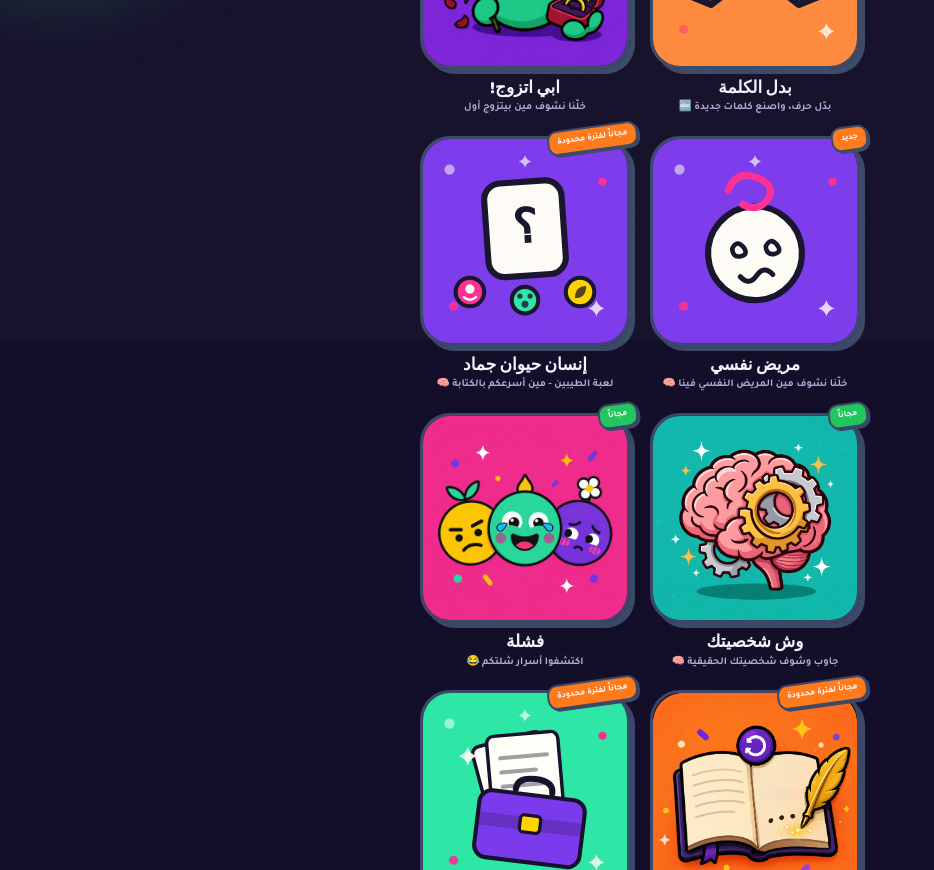
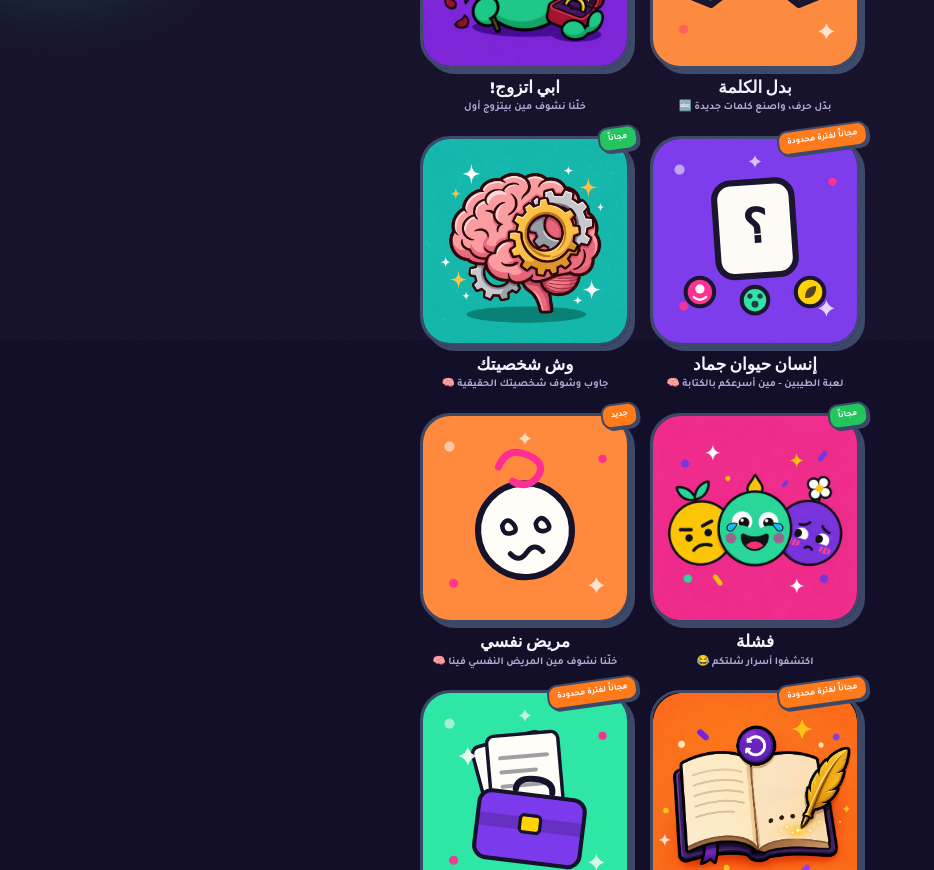
Before and after one commit to Amino-coder/fashlah, a Next.js app: page / in a window 1280 px wide. Shown: the part 460-1330 px from the top of the page, without its empty margins (0-934 px from the left). Built offline with nearby package versions, Linux system fonts and the light colour scheme; no server answers; a web font is replaced by a local one.

Commit message:
mareed icon and recommendation

```diff
--- a/app/mareed/solo/page.tsx
+++ b/app/mareed/solo/page.tsx
@@ -391,7 +391,7 @@ function SoloVerdict({
         {shareState === "working" ? "..." : shareState === "shared" ? "تم!" : shareState === "downloaded" ? "انحفظت الصورة!" : (ar ? "شارك نتيجتك" : "Share Results")}
       </button>
 
-      <EndGameShare game="mareed" lang={ar ? "ar" : "en"} nextGame="wadak" />
+      <EndGameShare game="mareed" lang={ar ? "ar" : "en"} nextGame="bidal" />
     </div>
   );
 }
--- a/app/page.tsx
+++ b/app/page.tsx
@@ -52,10 +52,10 @@ export default function Home() {
   const entries = [
     { href: "/bidal", title: "بدل الكلمة", sub: ar ? "بدّل حرف، واصنع كلمات جديدة 🔤" : "Swap a letter, beat the rest 🔤", Art: BidalArt, badge: ar ? "مجاناً لفترة محدودة" : "Free for a limited time", badgeColor: LIMITED_FREE },
     { href: "/shofah", title: SHOFAH_STR[lang].gameNameArabic, sub: ar ? "خلّنا نشوف مين بيتزوج أول" : "Who gets married first?", Art: ShofahArt, badge: ar ? "مجاناً" : "Free", badgeColor: ALWAYS_FREE },
-    { href: "/mareed", title: MAREED_STR[lang].gameNameArabic, sub: ar ? "خلّنا نشوف مين المريض النفسي فينا 🧠" : "Who's the psych patient among us? 🧠", Art: MareedArt, badge: ar ? "جديد" : "New", badgeColor: LIMITED_FREE },
     { href: "/ihj", title: "إنسان حيوان جماد", sub: ar ? "لعبة الطيبين - مين أسرعكم بالكتابة 🧠" : "Find the answer nobody else thinks of 🧠", Art: IhjArt, badge: ar ? "مجاناً لفترة محدودة" : "Free for a limited time", badgeColor: LIMITED_FREE },
     { href: "/wadak", title: "وش شخصيتك", sub: ar ? "جاوب وشوف شخصيتك الحقيقية 🧠" : "Answer and find your real personality 🧠", Art: WadakArt, badge: ar ? "مجاناً" : "Free", badgeColor: ALWAYS_FREE },
     { href: "/fashlah", title: t.gameName, sub: ar ? "اكتشفوا أسرار شلتكم 😂" : "Uncover your group's secrets 😂", Art: FashlahArt, badge: ar ? "مجاناً" : "Free", badgeColor: ALWAYS_FREE },
+    { href: "/mareed", title: MAREED_STR[lang].gameNameArabic, sub: ar ? "خلّنا نشوف مين المريض النفسي فينا 🧠" : "Who's the psych patient among us? 🧠", Art: MareedArt, badge: ar ? "جديد" : "New", badgeColor: LIMITED_FREE },
     { href: "/qissa", title: QISSA_STR[lang].gameNameArabic, sub: ar ? "قصة توها تبدأ... وتضيع بين الكل 😂" : "A story that gets lost along the way 😂", Art: QissaArt, badge: ar ? "مجاناً لفترة محدودة" : "Free for a limited time", badgeColor: LIMITED_FREE },
     { href: "/job", title: JOB_STR[lang].gameNameArabic, sub: ar ? "لعبة للعاطلين 👀" : "A game for the unemployed 👀", Art: JobArt, badge: ar ? "مجاناً لفترة محدودة" : "Free for a limited time", badgeColor: LIMITED_FREE },
     { href: "/qaseeda", title: QASEEDA_STR[lang].gameNameArabic, sub: ar ? "اكتبوا قصيدة سوا، بيت بيت 🪶" : "Write a poem together, line by line 🪶", Art: QaseedaArt, badge: ar ? "مجاناً لفترة محدودة" : "Free for a limited time", badgeColor: LIMITED_FREE },
--- a/components/art/GameArt.tsx
+++ b/components/art/GameArt.tsx
@@ -215,9 +215,9 @@ export function IhjArt({ size = 120 }: P) {
 /* ─── مريض نفسي — a dizzy, cross-eyed head with racing thoughts above it ─── */
 export function MareedArt({ size = 120 }: P) {
   const ROSE = "#FF2E93";
-  const WINE = "#7C3AED";
+  const ORANGE = "#FF8A3D";
   return (
-    <Tile bg={WINE}>
+    <Tile bg={ORANGE}>
       <Confetti a={ROSE} b={CREAM} />
       {/* dizzy head, off-axis like the other tiles' motifs */}
       <g transform="translate(100 112) rotate(-4)">
```
